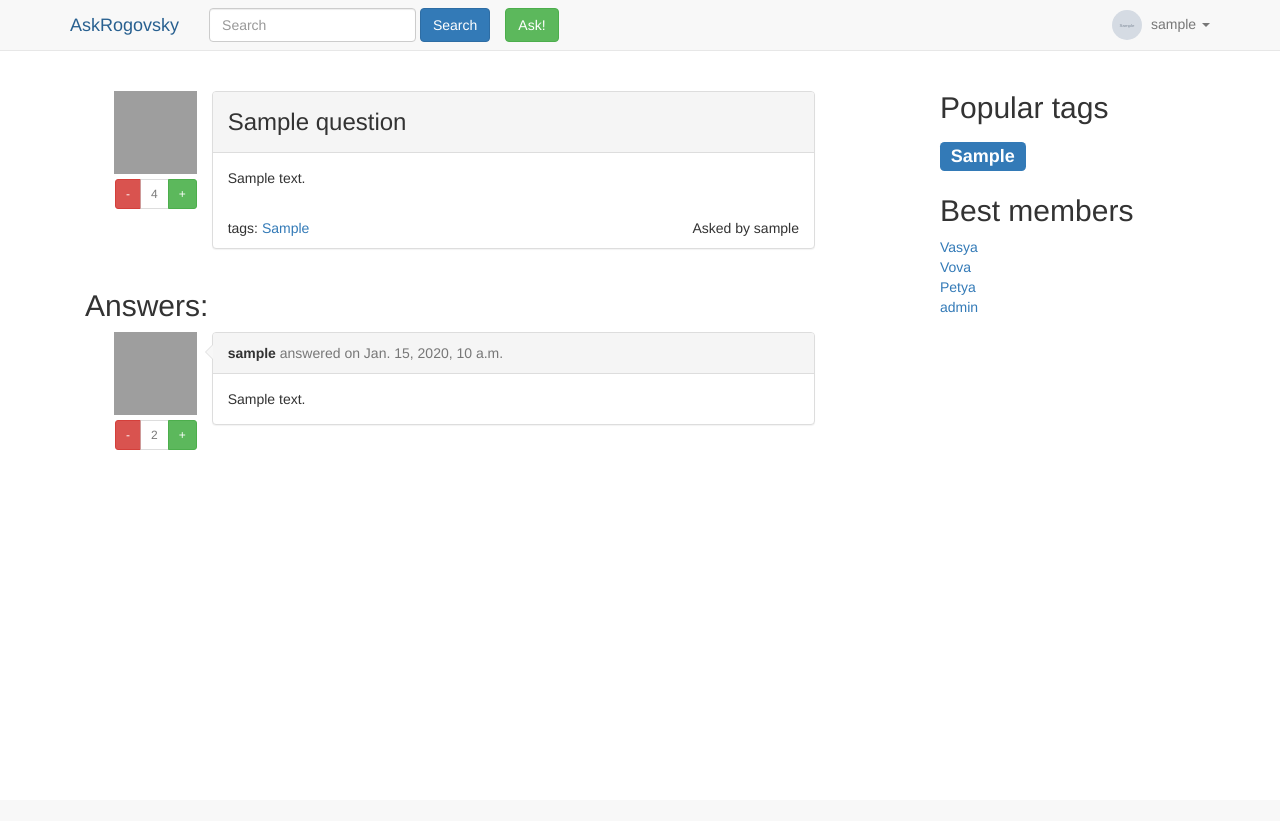
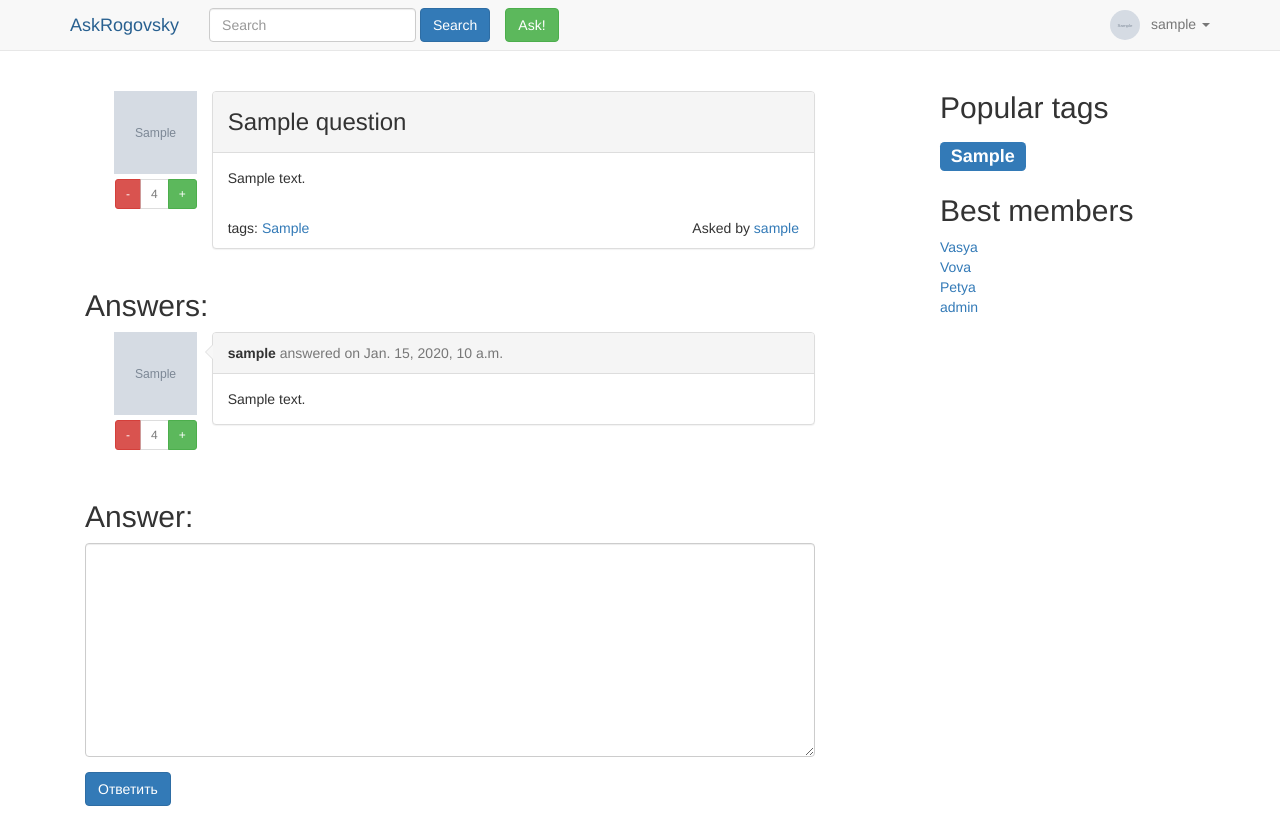
Before and after one commit to alrogovsky/ask, a Django app: page /question/1 in a window 1280 px wide. Before the commit the page ends 450 px from the top, so only its background shows below. Run offline with Django 3.2, Linux system fonts and the light colour scheme; a user stored in the database is signed in; tables that the repository leaves empty hold one stand-in row (values such as "Sample post"); grey boxes marked "Sample" are stand-in pictures; some libraries are stand-ins or nearby versions; grey boxes are pictures that could not be loaded.

Commit message:
+ questions and answers

```diff
--- a/ask/models.py
+++ b/ask/models.py
@@ -36,8 +36,14 @@ class Answer(models.Model):
     text = models.TextField()
     date_added = models.DateTimeField(auto_now_add=True)
     is_right = models.BooleanField(default=False)
+    rating = models.IntegerField(default=0)
 
 
 class Rate(models.Model):
     user = models.ForeignKey(User)
     question = models.ForeignKey(Question)
+
+
+class Rate_Answer(models.Model):
+    user = models.ForeignKey(User)
+    answer = models.ForeignKey(Answer)
--- a/ask_rogovsky2/forms.py
+++ b/ask_rogovsky2/forms.py
@@ -3,6 +3,7 @@ from ask.models import User
 from django.core.validators import validate_email
 from django.core.exceptions import ValidationError
 from django.forms import ModelForm
+from ask.models import Question, Answer
 
 class SignUp(forms.Form):
     username = forms.CharField(label='Username', max_length=30)
@@ -50,3 +51,23 @@ class EditProfile(forms.Form):
             return email
         except ValidationError:
             raise forms.ValidationError('Invalid email')
+
+
+class Ask(ModelForm):
+    tags = forms.CharField(required=False)
+    class Meta:
+        model = Question
+        fields = ['title', 'text']
+
+
+class AnswerForm(ModelForm):
+    class Meta:
+        model = Answer
+        fields = ['text']
+
+    def clean_text(self):
+        text = self.cleaned_data['text']
+        if text == "":
+            raise forms.ValidationError('You can not submit an empty answer!')
+        else:
+            return text
--- a/ask_rogovsky2/views.py
+++ b/ask_rogovsky2/views.py
@@ -6,7 +6,7 @@ from django.contrib import auth
 from ask.models import Profile, Question, Answer, Tag, Rate
 from django.core.paginator import Paginator
 from django.http import Http404
-from ask_rogovsky2.forms import SignUp, EditProfile
+from ask_rogovsky2.forms import SignUp, EditProfile, Ask, AnswerForm
 from django.views.decorators.csrf import csrf_exempt
 from django.contrib.auth.decorators import login_required
 import os
@@ -95,6 +95,10 @@ def questions(request, order = ''):
     paginator = makePages(pageNumber, questions)
     page_questions = getQuestionParams(paginator['page'].object_list)
 
+    for q in page_questions:
+        q.userpic = Profile.objects.get(user = q.author).avatar_url
+        print q.userpic
+
     if request.user.is_authenticated():
         userpic = Profile.objects.get(user=int(request.user.id)).avatar_url
 
@@ -128,6 +132,10 @@ def bytag(request, tag=''):
     paginator = makePages(pageNumber, questions)
 
     questions = getQuestionParams(paginator['page'].object_list)
+
+    for q in questions:
+        q.userpic = Profile.objects.get(user = q.author).avatar_url
+        print q.userpic
 
     if request.user.is_authenticated():
         userpic = Profile.objects.get(user=int(request.user.id)).avatar_url
@@ -183,6 +191,7 @@ def profile_edit(request):
 
 def question(request, id=0):
     userpic = 0
+    form = AnswerForm()
     if request.user.is_authenticated():
         userpic = Profile.objects.get(user=int(request.user.id)).avatar_url
     q_id = int(id)
@@ -190,21 +199,60 @@ def question(request, id=0):
         question = Question.objects.get(id=q_id)
     except Question.DoesNotExist:
         raise Http404
+
+    if request.method == 'POST':
+        form = AnswerForm(request.POST)
+        if form.is_valid():
+            a = form.save(commit=False)
+            a.question = question
+            a.author = request.user
+            a.save()
+            return HttpResponseRedirect('/question/' + str(q_id))
+
     question.taglist = question.tags.all()
+    question.userpic = Profile.objects.get(user = question.author).avatar_url
     answers = Answer.objects.filter(question_id=q_id).order_by('date_added')
+
+    for an in answers:
+        an.userpic = Profile.objects.get(user=an.author).avatar_url
+
     return render(request, 'question.html', {
         'question': question,
         'best_tags': getBestTags(),
         'answers': answers,
         'userpic': userpic,
+        'form': form
     })
 
 
+@login_required(login_url='/login/')
 def ask(request):
     userpic = 0
     if request.user.is_authenticated():
         userpic = Profile.objects.get(user=int(request.user.id)).avatar_url
-    return render(request, 'ask.html',{'best_tags': getBestTags(), 'userpic': userpic})
+
+    if request.method == 'POST':
+        form = Ask(request.POST)
+        if form.is_valid():
+            question = Question.objects.create(
+                title=form.cleaned_data['title'],
+                text=form.cleaned_data['text'],
+                rating=0,
+                author=request.user
+            )
+            tag_list = form.cleaned_data['tags'].split(",")
+            for x in tag_list[:3]:
+                if x != "":
+                    try:
+                        tag = Tag.objects.get(word = x.strip())
+                    except Tag.DoesNotExist:
+                        tag = Tag.objects.create(word = x.strip())
+                question.tags.add(tag)
+            question.save()
+            return HttpResponseRedirect("/question/" + str(question.id))
+    else:
+        form = Ask()
+    return render(request, 'ask.html',{'best_tags': getBestTags(), 'userpic': userpic, 'form': form})
 
 
 ########### helpers #############
@@ -221,10 +269,13 @@ def getBestTags():
     colors = {1:'label-primary', 2:'label-success', 3:'label-info', 4:'label-warning', 5:'label-danger'}
     for t in tags:
         t.quantity = t.question_set.all().count()
+    tags = sorted(tags, key=lambda x: x.quantity, reverse=True)
+    tags = tags[:5]
+
+    for t in tags:
         t.color = colors[i]
-        i += 1
-    tags = sorted(tags, key=lambda x: x.quantity, reverse=True)
-    return tags[:5]
+        i+=1
+    return tags
 
 
 def makePages(pageNumber, questions):
--- a/static/css/style.css
+++ b/static/css/style.css
@@ -150,7 +150,7 @@ h3 {
 }
 
 #user{
-    margin-left: 5px;
+    margin-left: 7px;
 }
 
 .non-resizable {
@@ -166,3 +166,8 @@ h3 {
     width: 30px;
     height: 30px;
 }
+
+.question_pic{
+    width: 83px;
+    height: 83px;
+}
--- a/templates/question.html
+++ b/templates/question.html
@@ -1,10 +1,11 @@
 {% extends "layout.html" %}
+{% load widget_tweaks %}
 
 {% block main %}
 <div class="row">
     <div class="col-md-2 col-sm-3 hidden-xs">
         <div class="row">
-            <img class="pull-right" src="http://lorempixel.com/83/83/">
+            <img class="pull-right question_pic" src="/uploads/{{ question.userpic }}">
         </div>
         <div class="row rating">
             <div class="btn-group pull-right">
@@ -27,7 +28,7 @@
                 {% for tag in question.taglist %}
                     <a href="{% url 'tag' tag.word %}">{{ tag.word }}</a>
                 {% endfor %}
-                <span class="pull-right">Asked by {{ question.author }}</span>
+                <span class="pull-right">Asked by <a href="#">{{ question.author }}</a></span>
             </div>
         </div>
     </div>
@@ -42,12 +43,12 @@
         <div class="row answ_margin__bottom">
             <div class="col-md-2 col-sm-3 hidden-xs">
                 <div class="row answ_padding__left">
-                    <img class="pull-right" src="http://lorempixel.com/83/83/">
+                    <img class="pull-right question_pic" src="/uploads/{{ a.userpic }}">
                 </div>
                 <div class="row answ_padding__left rating">
                     <div class="btn-group pull-right">
                       <button class="btn btn-danger btn-sm">-</button>
-                      <button class="btn btn-default btn-sm disabled">2</button>
+                      <button class="btn btn-default btn-sm disabled">{{ a.rating }}</button>
                       <button class="btn btn-success btn-sm">+</button>
                     </div>
                 </div>
@@ -74,5 +75,27 @@
         </div>
     </div>
 {% endif %}
+{% if user.is_authenticated  %}
+    <h2>Answer: </h2>
+<form method="post" class="form-horizontal" role="form">
+  {% csrf_token %}
+  <div class="form-group">
+	  <div class="col-sm-12">
+      {% render_field form.text class="non-resizable form-control" placeholder="" %}
+      {% for error in form.text.errors %}
+      <span class="label label-danger">{{ error }}</span>
+      {% endfor %}
+	  </div>
+  </div>
+	<input type="hidden" name="qid" value="{{ question.id }}" />
+  <div class="form-group">
+    <div class="col-sm-12">
+      <button type="submit" class="btn btn-primary">Ответить</button>
+    </div>
+  </div>
+</form>
+{% else %}
+Please <a href="/login/?next={{ request.path }}">log in</a> or <a href="/signup/">sign up</a> to add an answer.
+{% endif %}
 
 {% endblock %}
--- a/templates/questions.html
+++ b/templates/questions.html
@@ -21,7 +21,7 @@
   <div class="panel panel-default panel-body question">
   	<div class="question__left col-md-2 col-sm-3 hidden-xs">
   		<div class="row">
-  			<img class="center-block" src="http://lorempixel.com/83/83/">
+  			<img class="center-block question_pic" src="/uploads/{{ i.userpic }}">
   		</div>
   		<div class="row text-center rating">
   			<div class="btn-group">
```
Also changed, not shown: templates/ask.html (+6 -4 lines).
